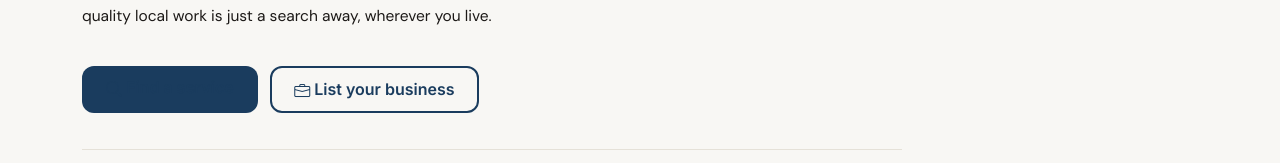
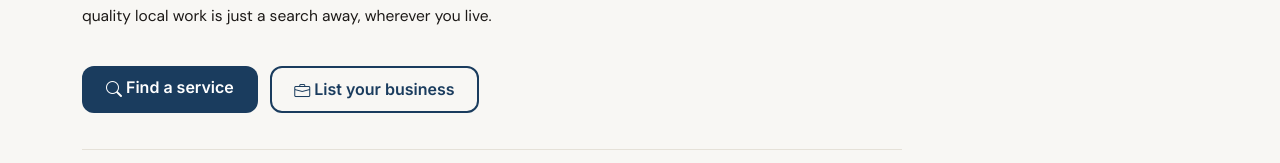
Before and after one commit to Dhinesh2403/nearby, an Angular app in the folder dev/: page /about in a window 1280 px wide. Shown: the part 1157-1320 px from the top of the page. Built offline with nearby package versions, Linux system fonts and the light colour scheme; no server answers.

Commit message:
Design fix

```diff
--- a/dev/src/styles.scss
+++ b/dev/src/styles.scss
@@ -115,8 +115,8 @@ a:hover { color: var(--nb-primary); }
   to   { transform: translate(-50%, -50%) scale(5); opacity: 0; }
 }
 
-.btn-nb-primary  { position:relative; overflow:hidden; background:var(--nb-primary); color:#fff; border:none; border-radius:var(--radius-md); font-family:var(--font-display); font-weight:600; padding:.6rem 1.5rem; transition:all .25s cubic-bezier(.4,0,.2,1); cursor:pointer; }
-.btn-nb-primary:hover  { background:var(--nb-primary-light); color:#fff; transform:translateY(-2px); box-shadow:var(--shadow-lg); }
+.btn-nb-primary  { position:relative; overflow:hidden; background:var(--nb-primary); color:#fff !important; border:none; border-radius:var(--radius-md); font-family:var(--font-display); font-weight:600; padding:.6rem 1.5rem; transition:all .25s cubic-bezier(.4,0,.2,1); cursor:pointer; }
+.btn-nb-primary:hover  { background:var(--nb-primary-light); color:#fff !important; transform:translateY(-2px); box-shadow:var(--shadow-lg); }
 .btn-nb-primary:active { animation: buttonClick .2s ease-out; }
 .btn-nb-primary::after { content:''; position:absolute; width:80px; height:80px; background:rgba(255,255,255,.3); border-radius:50%; top:50%; left:50%; transform:translate(-50%,-50%) scale(0); opacity:0; pointer-events:none; }
 .btn-nb-primary:active::after { animation: ripple .45s ease-out; }
```
